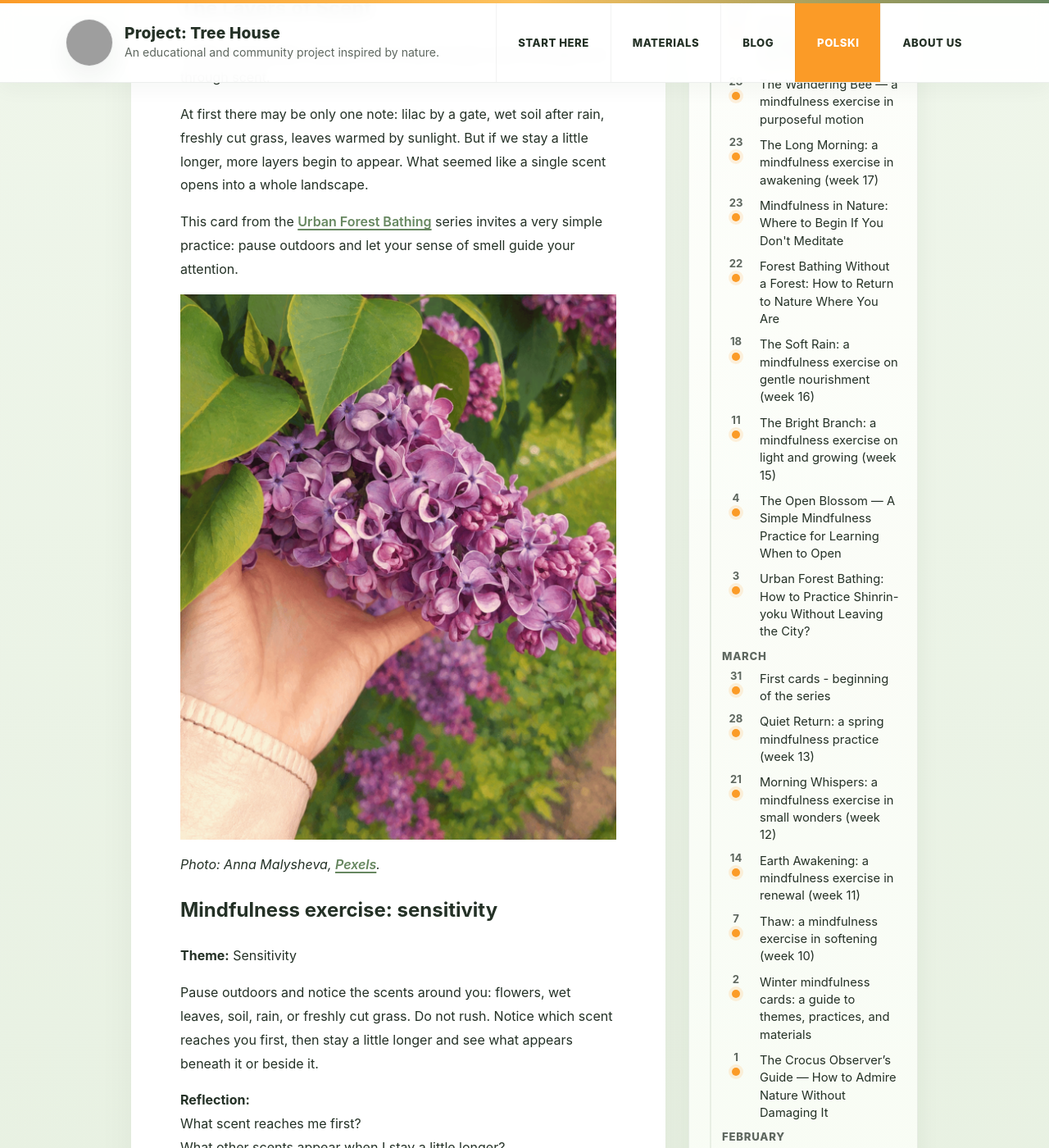
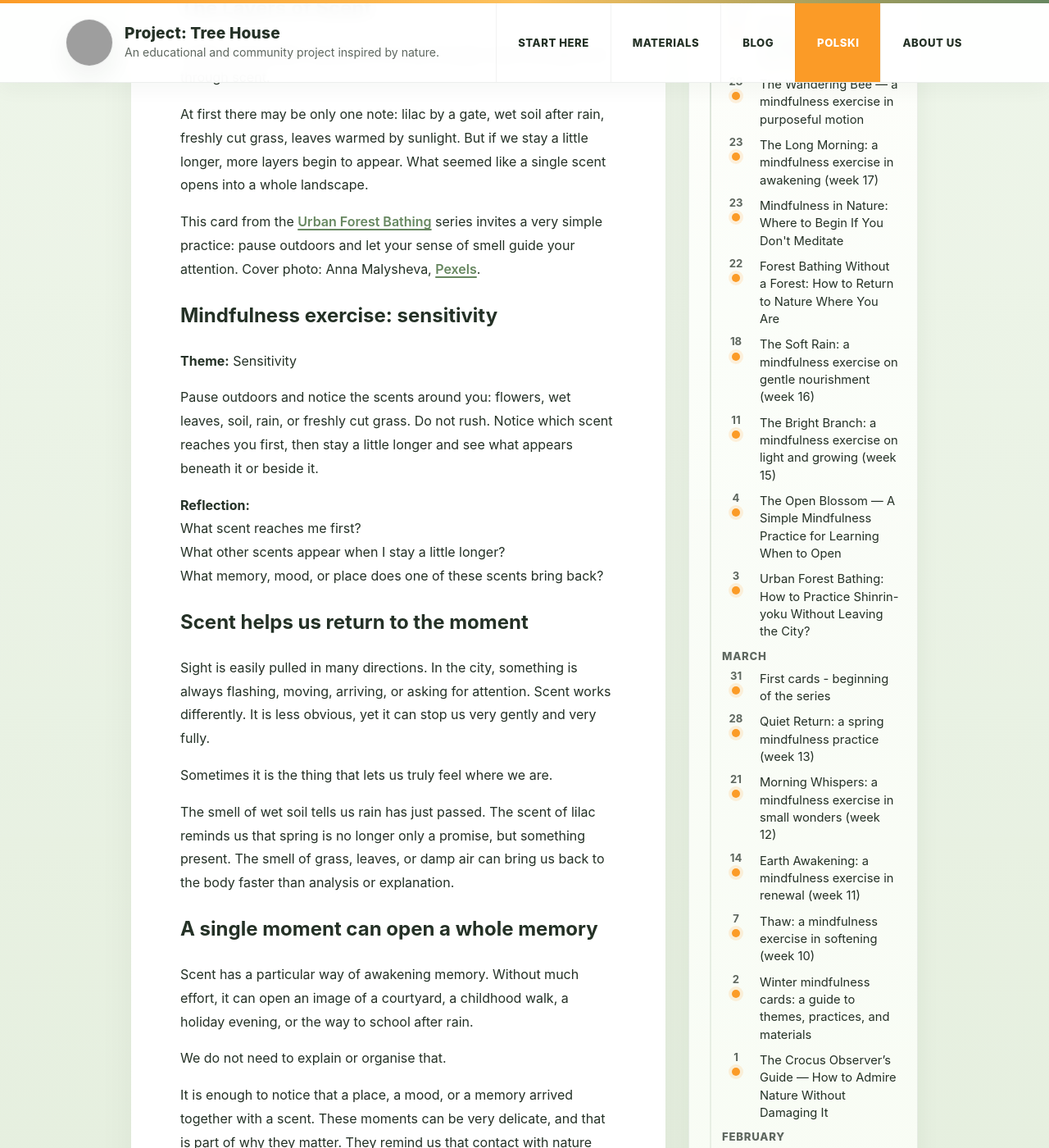
Before and after one commit to akonkia/domeknadrzewie, a Jekyll site: the page built from _posts/2026-05-22-the-layers-of-scent-a-mindfulness-exercise-in-sensitivity.en.md, in a window 1280 px wide and 1400 px high, scrolled down 1337 px. Shown: the whole window at 82% size. Built offline with Jekyll 4.4.1, drawn with Linux system fonts in a browser that asks for light colours; grey boxes are pictures that could not be loaded.

Commit message:
Remove duplicate inline scent post image

```diff
--- a/_posts/2026-05-22-the-layers-of-scent-a-mindfulness-exercise-in-sensitivity.en.md
+++ b/_posts/2026-05-22-the-layers-of-scent-a-mindfulness-exercise-in-sensitivity.en.md
@@ -19,11 +19,7 @@ In May, spring often reaches us not only through colour and light, but through s
 
 At first there may be only one note: lilac by a gate, wet soil after rain, freshly cut grass, leaves warmed by sunlight. But if we stay a little longer, more layers begin to appear. What seemed like a single scent opens into a whole landscape.
 
-This card from the [Urban Forest Bathing](/en/materials/urban-bathing/) series invites a very simple practice: pause outdoors and let your sense of smell guide your attention.
-
-![Lilac blossoms held in a hand in May light](/assets/img/spring-may-week-21-layers-of-scent-lilac-21.png)
-
-_Photo: Anna Malysheva, [Pexels](https://www.pexels.com/photo/hand-touching-lilac-blossoms-12471920/)._
+This card from the [Urban Forest Bathing](/en/materials/urban-bathing/) series invites a very simple practice: pause outdoors and let your sense of smell guide your attention. Cover photo: Anna Malysheva, [Pexels](https://www.pexels.com/photo/hand-touching-lilac-blossoms-12471920/).
 
 ## Mindfulness exercise: sensitivity
 
```
Also changed, not shown: _posts/2026-05-22-warstwy-zapachu-cwiczenie-uwaznosci-o-wrazliwosci.pl.md (+1 -5 lines).
